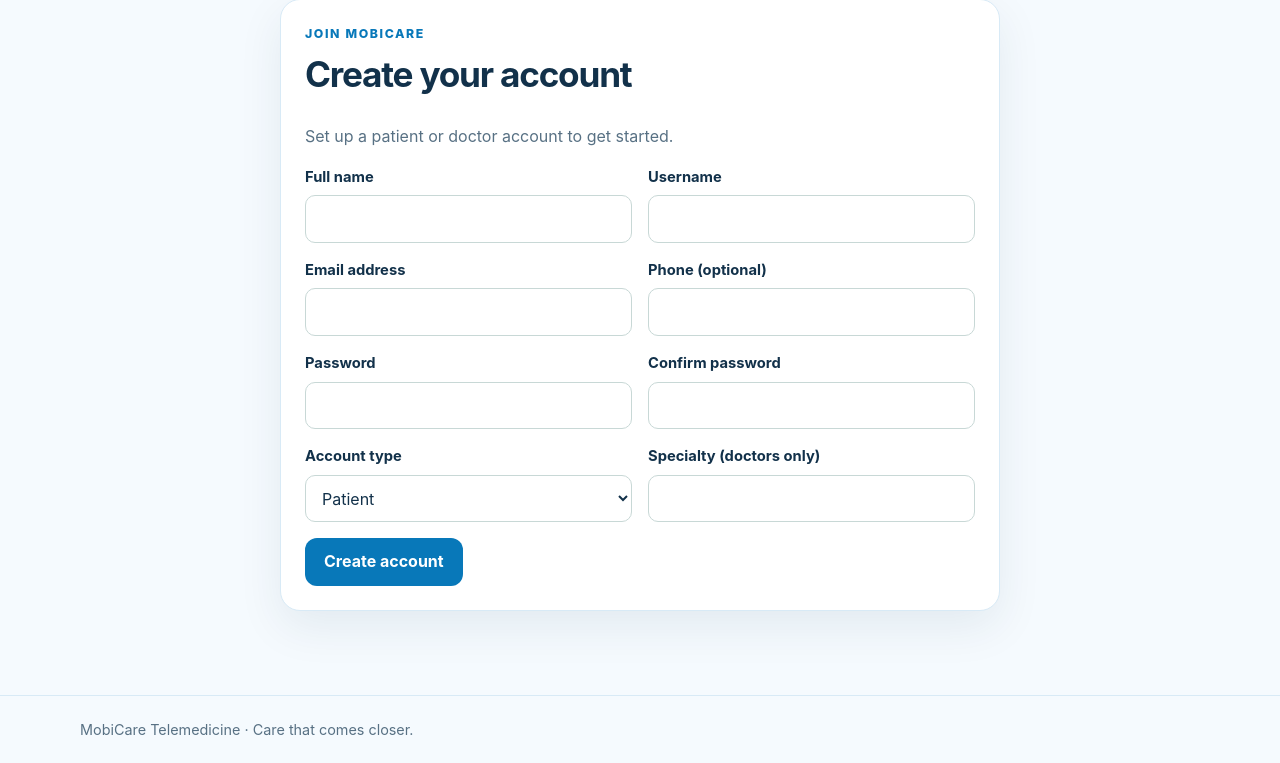
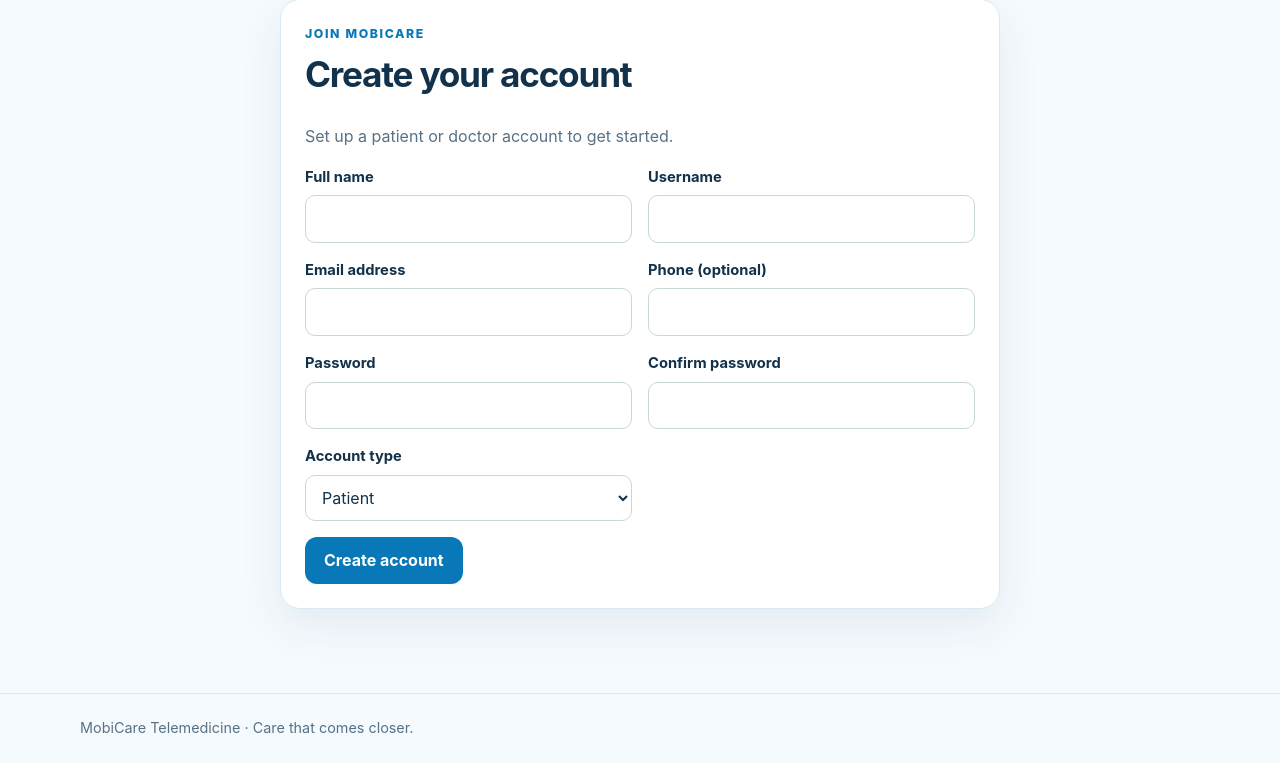
Before and after one commit to ngambinaomi697-prog/MobiCare-Telemedicine-Website, a Flask app: page /register in a window 1280 px wide. Shown: the part 122-885 px from the top of the page. After the commit the page ends 856 px from the top, so only its background shows below. Run offline with Flask 3, Linux system fonts and the light colour scheme.

Commit message:
Remove specialty field from registration form

```diff
--- a/templates/register.html
+++ b/templates/register.html
@@ -14,7 +14,6 @@
       <div class="field"><label for="password">Password</label><input id="password" name="password" type="password" minlength="6" autocomplete="new-password" required></div>
       <div class="field"><label for="confirm_password">Confirm password</label><input id="confirm_password" name="confirm_password" type="password" minlength="6" autocomplete="new-password" required></div>
       <div class="field"><label for="role">Account type</label><select id="role" name="role" required><option value="patient">Patient</option><option value="doctor">Doctor</option></select></div>
-      <div class="field"><label for="specialty">Specialty (doctors only)</label><input id="specialty" name="specialty" autocomplete="organization-title"></div>
     </div>
     <button class="button" type="submit">Create account</button>
   </form>
```
